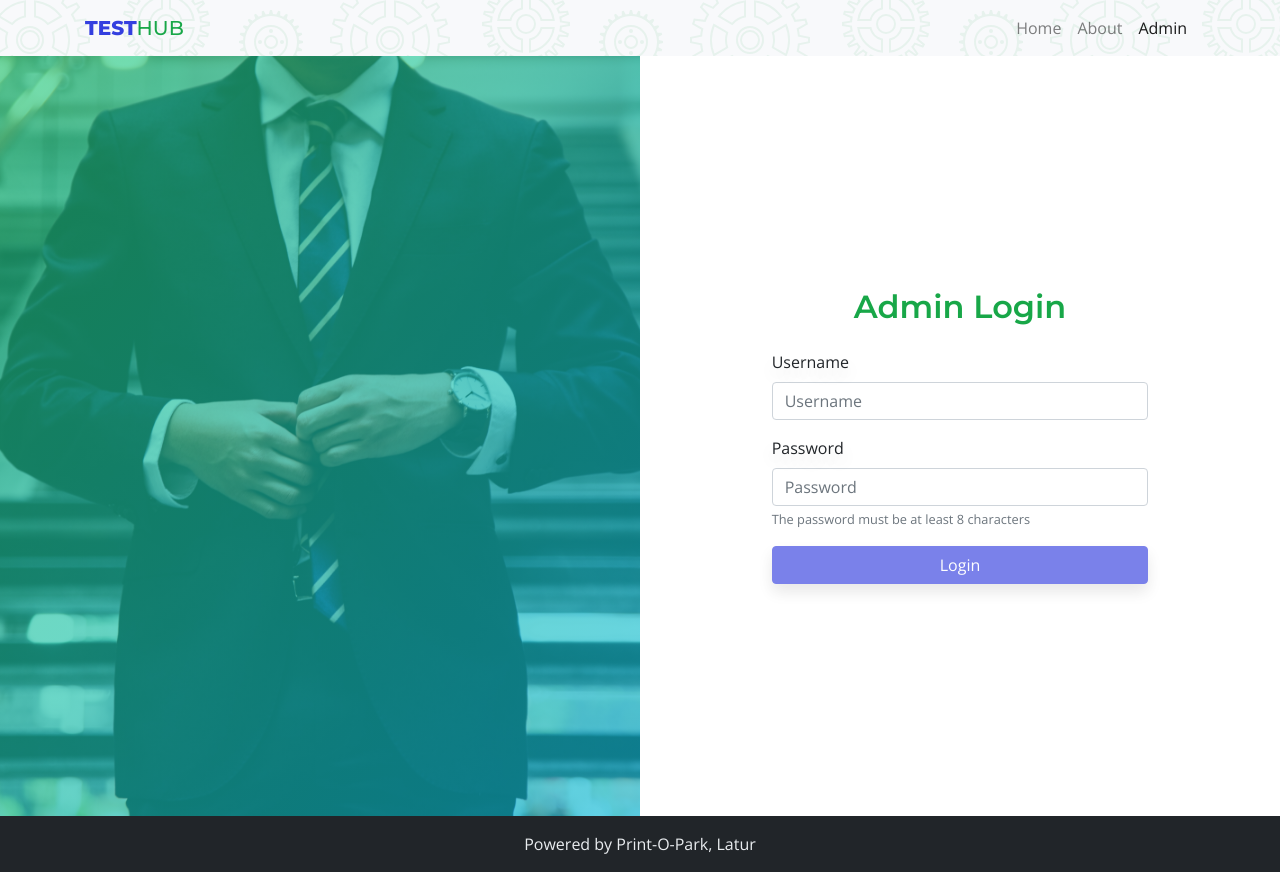
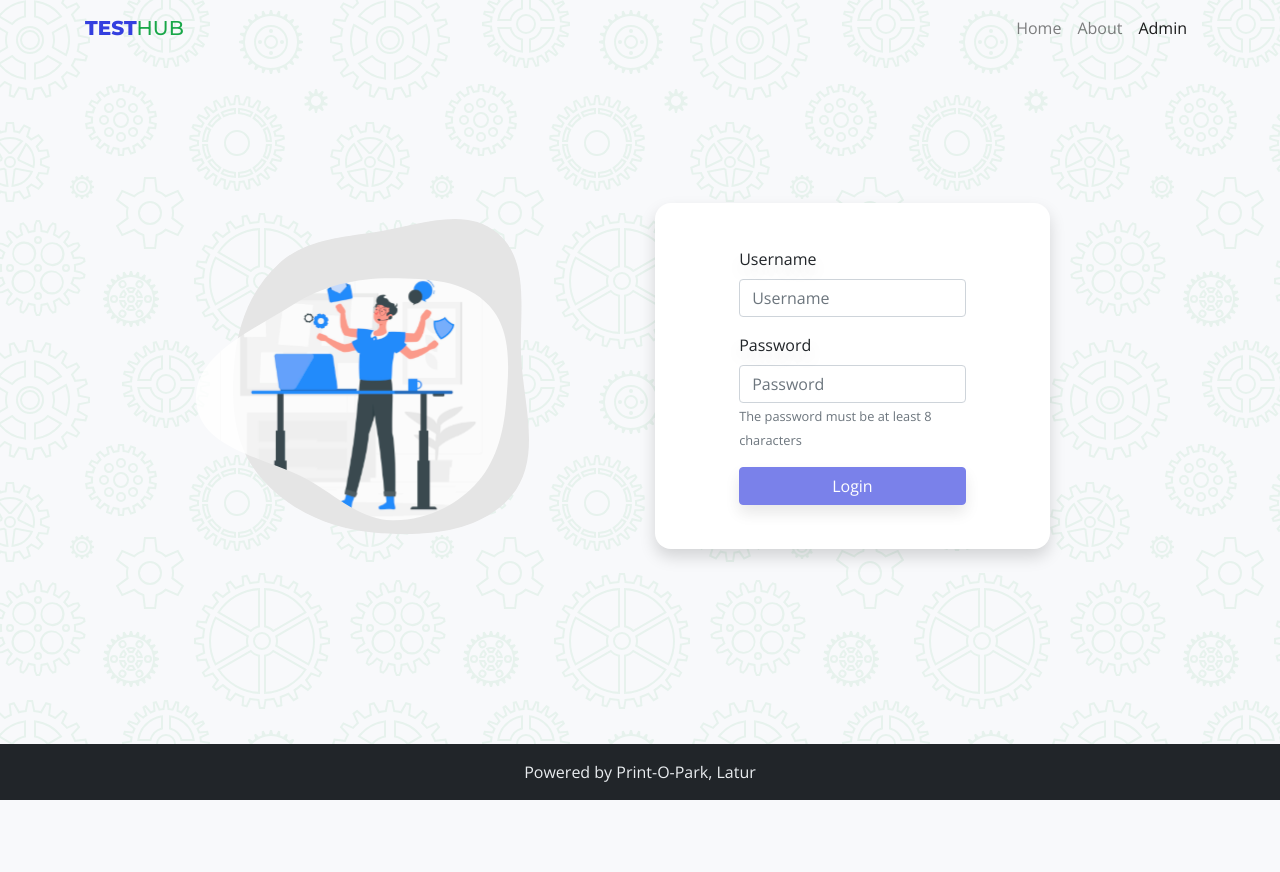
Before and after one commit to 3atharvkurdukar/testhub, a React (Create React App) app: page /login in a window 1280 px wide. After the commit the page ends 800 px from the top, so only its background shows below. Built offline with nearby package versions, Linux system fonts and the light colour scheme; what aws-amplify would draw is missing.

Commit message:
Improved login UI and fixed logout issue

```diff
--- a/src/containers/Auth/AdminLogin/AdminLogin.js
+++ b/src/containers/Auth/AdminLogin/AdminLogin.js
@@ -1,5 +1,5 @@
 import React, { Component } from 'react';
-import { Container, Row, Col, Alert } from 'react-bootstrap';
+import { Container, Row, Col, Alert, Card } from 'react-bootstrap';
 import { Redirect } from 'react-router';
 import { connect } from 'react-redux';
 
@@ -58,16 +58,13 @@ class AdminLogin extends Component {
     return (
       <React.Fragment>
         {this.props.isAuth ? <Redirect to="/" /> : null}
+        <Container>
           <Row className="mx-0">
             <Col lg={6} className={classes.LoginHero}></Col>
             <Col xs={12} lg={6} className={classes.LoginContainer}>
-            <Container>
+              <Card className="rounded-card shadow py-4">
+                <Card.Body>
                   <Row className="justify-content-center">
-                <Col xs={12}>
-                  <h2 className="text-center text-secondary mb-4">
-                    Admin Login
-                  </h2>
-                </Col>
                     {this.props.errorMsg ? (
                       <Col xs={12}>
                         <Alert variant="danger">{this.props.errorMsg}</Alert>
@@ -82,9 +79,11 @@ class AdminLogin extends Component {
                       />
                     </Col>
                   </Row>
-            </Container>
+                </Card.Body>
+              </Card>
             </Col>
           </Row>
+        </Container>
       </React.Fragment>
     );
   }
--- a/src/containers/Auth/AdminLogin/AdminLogin.module.css
+++ b/src/containers/Auth/AdminLogin/AdminLogin.module.css
@@ -8,16 +8,14 @@
     color: white;
     justify-content: center;
     align-items: center;
-    background-image: linear-gradient(135deg, #17c67199, #00b8d899),
-      url('../../../assets/images/adminLoginHero.jpg');
+    background-image: url('../../../assets/images/adminLoginHero.svg');
     background-repeat: no-repeat;
-    background-size: cover;
+    background-size: 60%;
     background-position: center center;
   }
 }
 .LoginContainer {
-  height: 95vh;
-  background: #fff;
+  height: 80vh;
   display: flex;
   align-items: center;
 }
--- a/src/containers/Auth/AdminLogout/AdminLogout.js
+++ b/src/containers/Auth/AdminLogout/AdminLogout.js
@@ -5,7 +5,7 @@ import * as adminActions from '../../../store/actions/admin';
 
 class AdminLogout extends Component {
   componentDidMount() {
-    this.props.onLogout(this.props.aAuth);
+    this.props.onLogout(this.props.auth);
   }
   render() {
     return <Redirect to="/" />;
@@ -14,13 +14,13 @@ class AdminLogout extends Component {
 
 const mapStateToProps = (state) => {
   return {
-    aAuth: state.admin.aAuth,
+    auth: state.admin.auth,
   };
 };
 
 const mapDispatchToProps = (dispatch) => {
   return {
-    onLogout: (aAuth) => dispatch(adminActions.logout(aAuth)),
+    onLogout: (auth) => dispatch(adminActions.logout(auth)),
   };
 };
 
```
Also changed, not shown: src/assets/images/adminLoginHero.jpg (deleted), src/assets/images/adminLoginHero.svg (added). Lines whose indentation alone changed are shown as unchanged.
